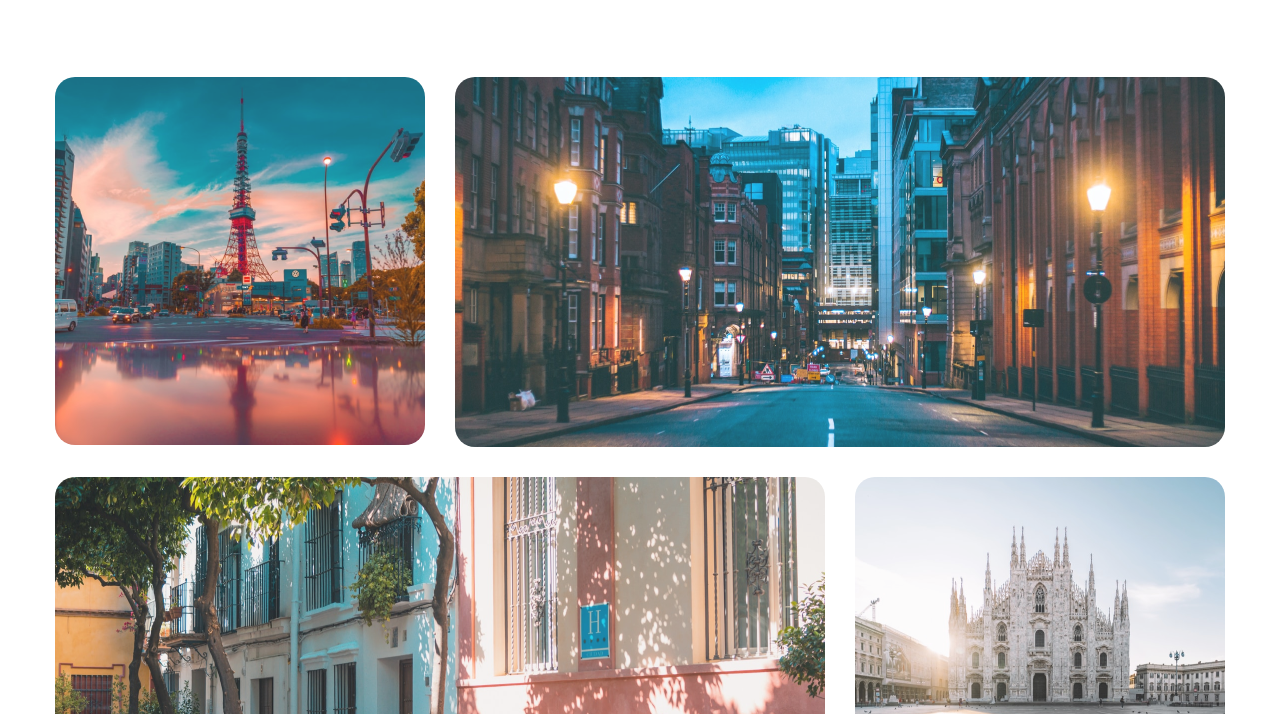
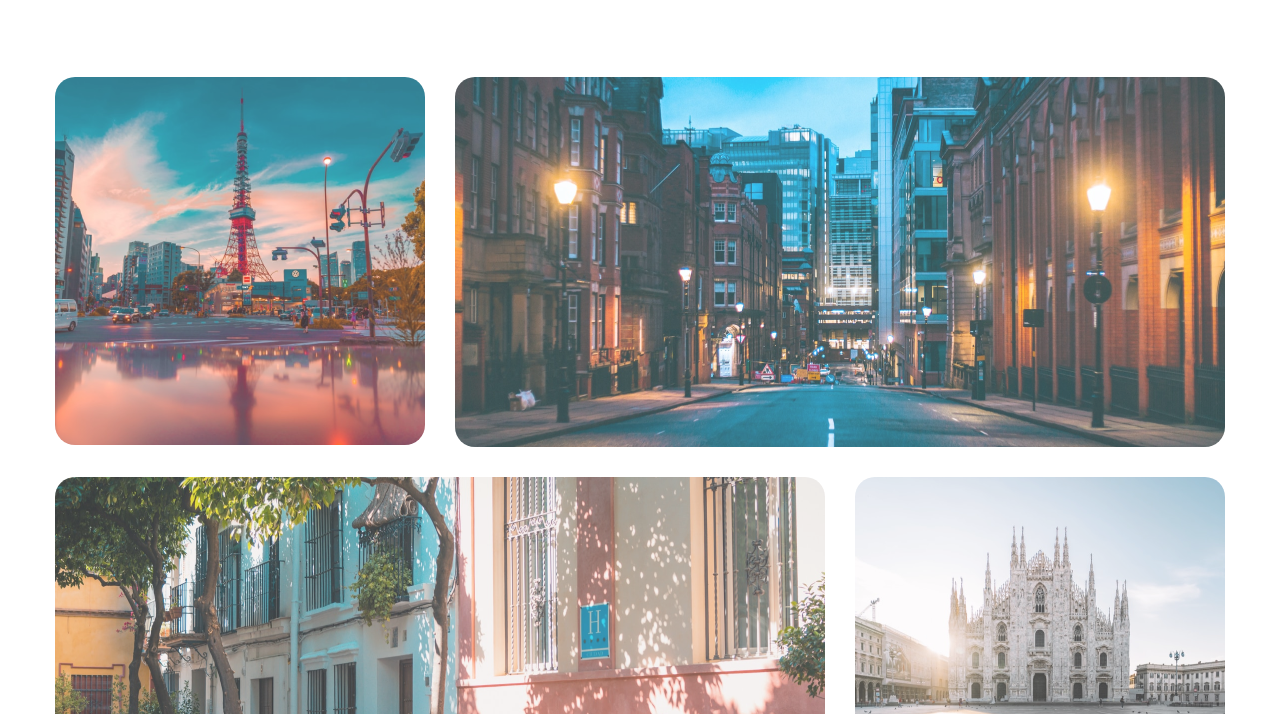
Before and after one commit to MaryMaistrova/grid-practice, a plain HTML site: page index.html in a window 1280 px wide. Shown: the part 86-800 px from the top of the page. Drawn offline with Linux system fonts and the light colour scheme; a web font is replaced by a local one.

Commit message:
added hover

```diff
--- a/style.css
+++ b/style.css
@@ -61,10 +61,14 @@ h2 {
 img {
   border-radius: 20px;
   filter: drop-shadow(0 0 0.75rem gray);
-  filter: saturate (30%);
-  filter: grayscale(40%);
+  filter: grayscale(80%);
   filter: blur(30%);
-  filter: opacity(90%);
+  filter: opacity(80%);
+}
+
+img:hover {
+  filter: unset;
+
 }
 
 span {
```
Also changed, not shown: images/download.png (added), images/hand-point-up.png (added), images/heart.png (added).
